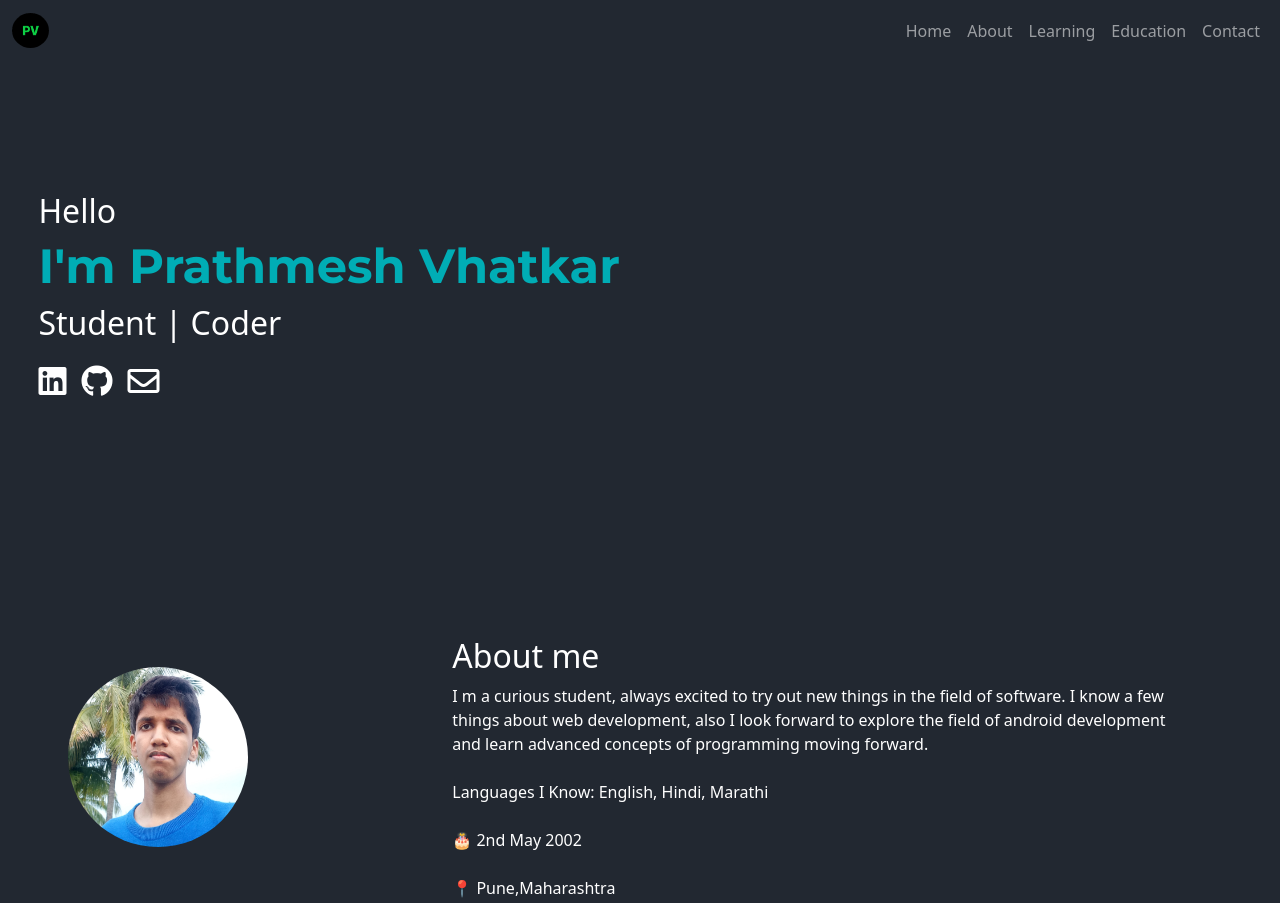
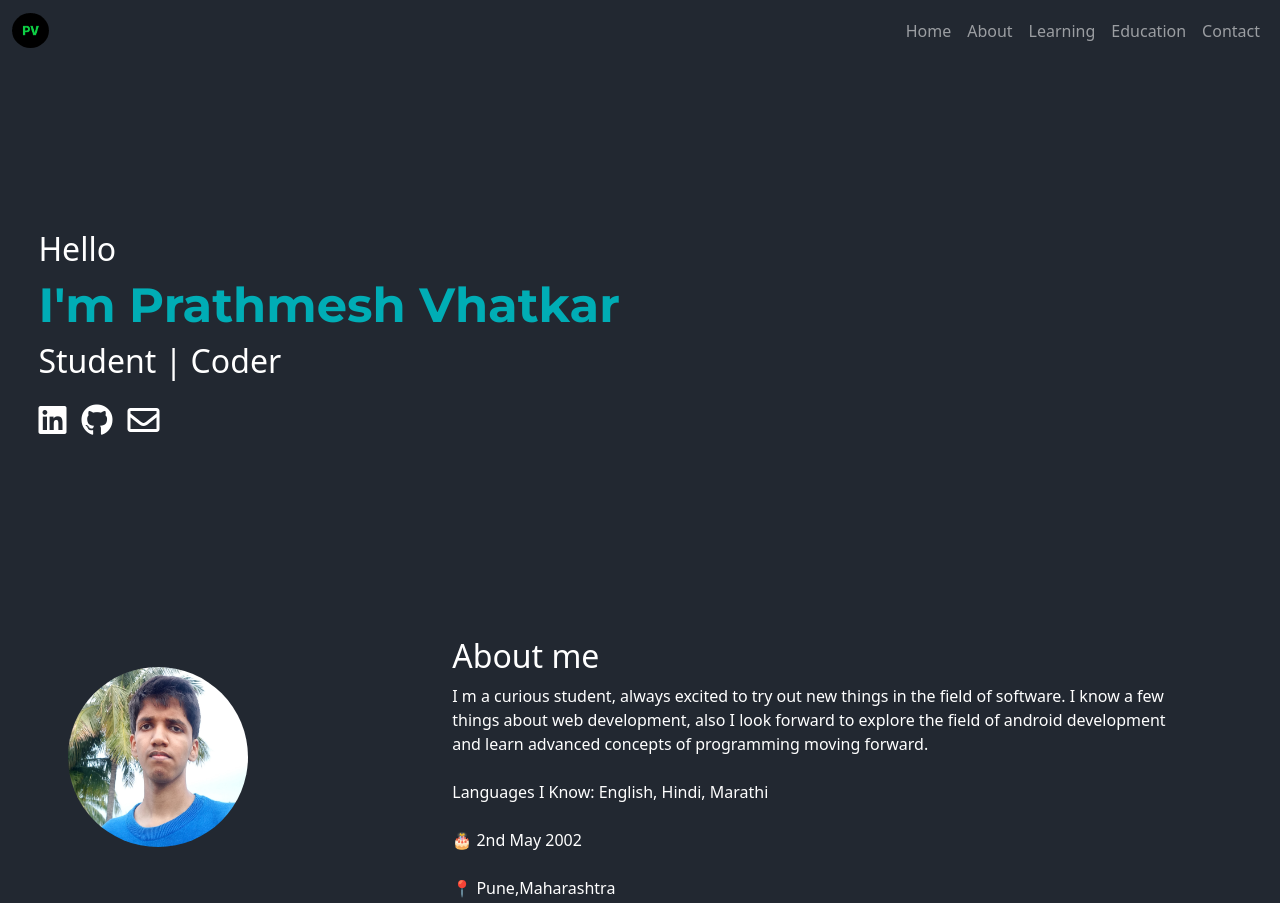
Before and after one commit to psv2522/Portfolio-Website, a plain HTML site: page index.html in a window 1280 px wide. Shown: the top 903 px of the page. Drawn offline with nearby package versions, Linux system fonts and the light colour scheme.

Commit message:
Update styles.css

```diff
--- a/css/styles.css
+++ b/css/styles.css
@@ -40,7 +40,7 @@ p {
   color: white;
   text-align: left;
   height: 535px;
-  padding-top: 15%;
+  padding-top: 18%;
   padding-left: 3%;
 }
 
```
